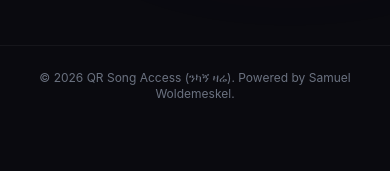
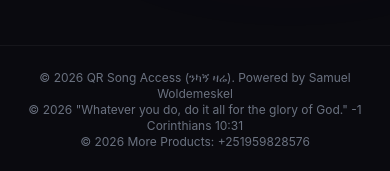
Before and after one commit to Samieyu/melodypass-frontend, a Next.js app: page / in a window 390 px wide. Shown: the part 799-970 px from the top of the page. Before the commit the page ends 925 px from the top, so only its background shows below. Built offline with nearby package versions, Linux system fonts and the light colour scheme; no server answers.

Commit message:
add phone number and

```diff
--- a/src/app/layout.tsx
+++ b/src/app/layout.tsx
@@ -20,7 +20,9 @@
         <ColdStartBanner />
         <main className="flex-1 flex flex-col">{children}</main>
         <footer className="py-6 text-center text-xs text-gray-500 border-t border-white/5">
-          <p>© {new Date().getFullYear()} QR Song Access (ንካኝ ዛሬ). Powered by Samuel Woldemeskel.</p>
+          <p>© {new Date().getFullYear()} QR Song Access (ንካኝ ዛሬ). Powered by Samuel Woldemeskel</p>
+          <p>© {new Date().getFullYear()} "Whatever you do, do it all for the glory of God." -1 Corinthians 10:31</p>
+          <p>© {new Date().getFullYear()} More Products: +251959828576</p>
         </footer>
       </body>
     </html>
```
